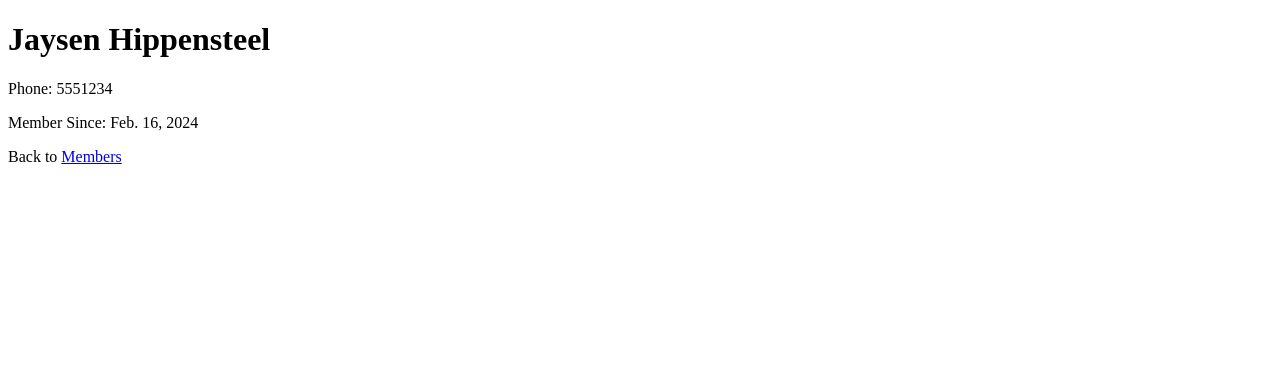
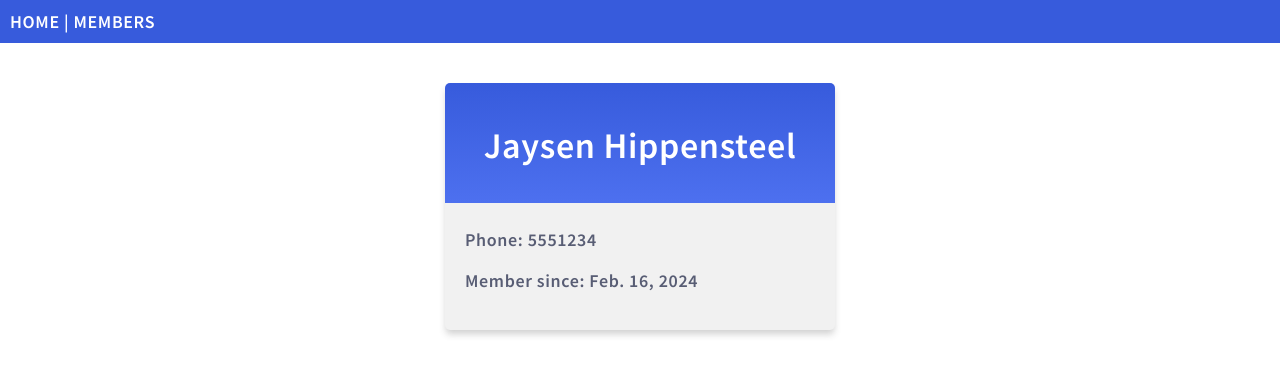
Before and after one commit to jhippensteel/firstDjangoProject, a Django app: page /firstDjangoProject/details/1 in a window 1280 px wide. Shown: the top 375 px of the page. Run offline with Django 5.2, Linux system fonts and the light colour scheme; data comes from the database, SQL or seed files in the repository.

Commit message:
- Added static files - Set config for AWS

```diff
--- /dev/null
+++ b/mystaticfiles/myglobal.css
@@ -0,0 +1,3 @@
+body {
+  color: violet;
+}
--- /dev/null
+++ b/mystaticfiles/mystyles.css
@@ -0,0 +1,63 @@
+@import url('https://fonts.googleapis.com/css2?family=Source+Sans+Pro:wght@400;600&display=swap');
+body {
+  margin:0;
+  font: 600 18px 'Source Sans Pro', sans-serif;
+  letter-spacing: 0.64px;
+  color: #585d74;
+}
+.topnav {
+  background-color:#375BDC;
+  color:#ffffff;
+  padding:10px;
+}
+.topnav a:link, .topnav a:visited {
+  text-decoration: none;
+  color: #ffffff;
+}
+.topnav a:hover, .topnav a:active {
+  text-decoration: underline;
+}
+.mycard {
+  background-color: #f1f1f1;
+  background-image: linear-gradient(to bottom, #375BDC, #4D70EF);
+  background-size: 100% 120px;
+  background-repeat: no-repeat;
+  margin: 40px auto;
+  width: 350px;
+  border-radius: 5px;
+  box-shadow: 0 5px 7px -1px rgba(51, 51, 51, 0.23);
+  padding: 20px;
+}
+.mycard h1 {
+  text-align: center;
+  color:#ffffff;
+  margin:20px 0 60px 0;
+}
+ul {
+  list-style-type: none;
+  padding: 0;
+  margin: 0;
+}
+li {
+  background-color: #ffffff;
+  background-image: linear-gradient(to right, #375BDC, #4D70EF);
+  background-size: 50px 60px;
+  background-repeat: no-repeat;
+  cursor: pointer;
+  transition: transform .25s;
+  border-radius: 5px;
+  box-shadow: 0 5px 7px -1px rgba(51, 51, 51, 0.23);
+  padding: 15px;
+  padding-left: 70px;
+  margin-top: 5px;
+}
+li:hover {
+  transform: scale(1.1);
+}
+a:link, a:visited {
+  color: #375BDC;
+}
+.main, .main h1 {
+  text-align:center;
+  color:#375BDC;
+}
--- /dev/null
+++ b/prodfiles/myfirst.css
@@ -0,0 +1,4 @@
+body {
+    background-color: lightblue;
+    font-family: verdana;
+}
--- /dev/null
+++ b/static/myfirst.css
@@ -0,0 +1,4 @@
+body {
+    background-color: lightblue;
+    font-family: verdana;
+}
--- a/templates/details.html
+++ b/templates/details.html
@@ -1,14 +1,13 @@
 {% extends "master.html" %}
 
 {% block title %}
-    {{ mymember.firstname }} {{ mymember.secondname }} Details
+  Details about {{ mymember.firstname }} {{ mymember.lastname }}
 {% endblock %}
 
 {% block content %}
+  <div class="mycard">
     <h1>{{ mymember.firstname }} {{ mymember.lastname }}</h1>
-
     <p>Phone: {{ mymember.phone }}</p>
-    <p>Member Since: {{ mymember.join_date }}</p>
-
-    <p>Back to <a href="/firstDjangoProject">Members</a></p>
+    <p>Member since: {{ mymember.join_date }}</p>
+  </div>
 {% endblock %}
--- a/templates/main.html
+++ b/templates/main.html
@@ -1,13 +1,15 @@
 {% extends "master.html" %}
 
 {% block title %}
-    My Club
+  My Tennis Club
 {% endblock %}
 
 {% block content %}
+  <div class="main">
     <h1>My Tennis Club</h1>
 
     <h3>Members</h3>
 
-    <p>Check out all our <a href="firstDjangoProject/">Members</a></p>
+    <p>Check out all our <a href="firstDjangoProject/">members</a></p>
+  </div>
 {% endblock %}
--- a/templates/master.html
+++ b/templates/master.html
@@ -1,12 +1,19 @@
+{% load static %}
 <!DOCTYPE html>
-<html lang="en">
+<html>
 <head>
-    <meta charset="UTF-8">
-    <title>{% block title %}{% endblock %}</title>
+  <link rel="stylesheet" href="{% static 'mystyles.css' %}">
+  <title>{% block title %}{% endblock %}</title>
 </head>
 <body>
+
+<div class="topnav">
+  <a href="/">HOME</a> |
+  <a href="/firstDjangoProject">MEMBERS</a>
+</div>
+
 {% block content %}
-{%  endblock %}
+{% endblock %}
 
 </body>
 </html>
--- a/templates/template.html
+++ b/templates/template.html
@@ -1,5 +1,7 @@
+{% load static %}
 <!DOCTYPE html>
 <html>
+<link rel="stylesheet" href="{% static 'myglobal.css' %}">
 <body>
 
 {% for x in fruits %}
```
Also changed, not shown: djangoRechained/settings.py (+12 -2 lines), templates/all_members.html (+8 -8 lines), 1 other file.
